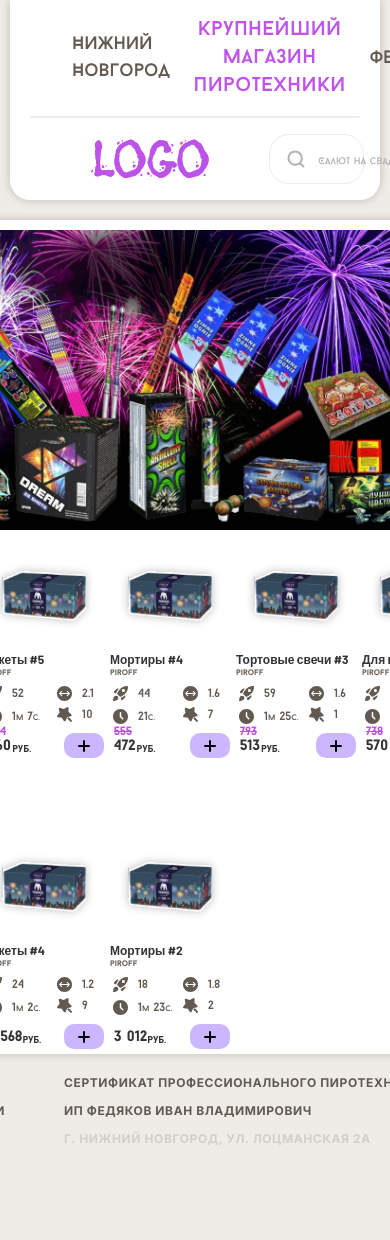
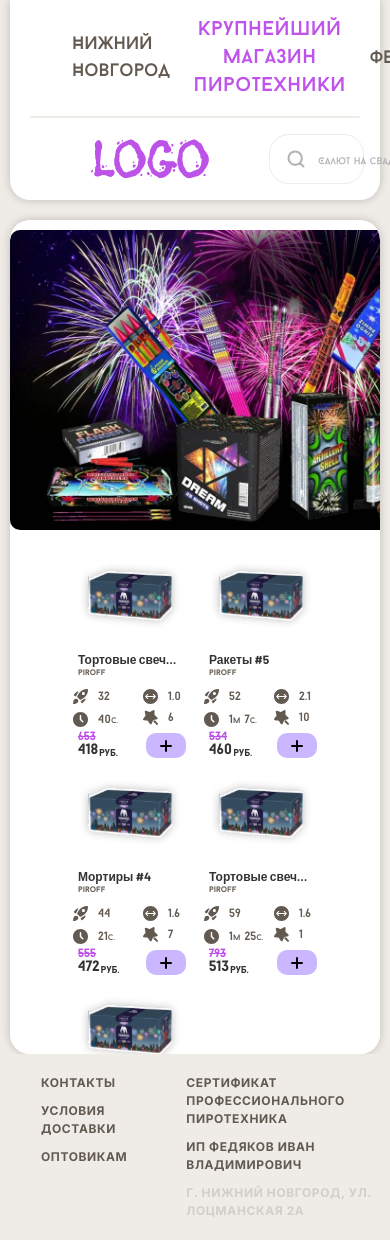
Before and after one commit to VladosGoneGG/FIREWORK, a React (Vite) app: page / in a window 390 px wide. Before the commit the page ends 1174 px from the top, so only its background shows below. Built offline with nearby package versions, Linux system fonts and the light colour scheme.

Commit message:
ver 0.9.3

```diff
--- a/src/App.jsx
+++ b/src/App.jsx
@@ -14,11 +14,13 @@ import SubcategoryOverlay from './components/SubcategoryOverlay/SubcategoryOverl
 
 import useOverlayFilters from './hooks/useOverlayFilters'
 
+// Константы макета
 const HEADER_H = 140
-const CENTER_W = 720
-const DETAILS_W = 1010
-const DETAILS_H = 834
-const COLUMN_H = 834
+const COLUMN_H = 834 // фикс-высота видимой области центра/колонок
+const CENTER_MAX_HOME = 665 // центр на Home/листе
+const DETAILS_CENTER_W_XL = 1010 // центр на деталях (xl)
+const CART_W_MD = 260
+const CART_W_XL = 320
 
 function App() {
 	const [detailsMode, setDetailsMode] = useState(false)
@@ -50,18 +52,56 @@ function App() {
 		!searchOpen &&
 		!String(searchQuery).trim()
 
+	// ── шаблоны сетки
+	const gridNormal =
+		'md:[grid-template-columns:220px_minmax(240px,665px)_260px] ' + // md–lg
+		'xl:[grid-template-columns:240px_665px_320px]' // xl
+
+	// В деталях — левой колонки нет: остаётся 2 колонки (центр + корзина)
+	const gridDetails =
+		'md:[grid-template-columns:minmax(480px,1010px)_' +
+		CART_W_MD +
+		'px] ' + // md–lg
+		`xl:[grid-template-columns:${DETAILS_CENTER_W_XL}px_${CART_W_XL}px]` // xl
+
+	// ширина контейнера: считаем с gap-x-5 (20px)
+	const maxWidthNormal = 'xl:max-w-[1265px]' // 240 + 665 + 320 + 2*20 = 1265
+	const maxWidthDetails = 'xl:max-w-[1350px]' // 1010 + 320 + 20 = 1350
+
 	return (
-		<div className='flex flex-col items-center min-h-screen scroll-hidden overflow-y-auto '>
+		<div className='flex flex-col min-h-screen overflow-x-hidden'>
 			<Header rightSlot={<SearchBar />} />
 
-			<div className='flex mt-[20px] w-full justify-center '>
-				<main className='flex w-[1240px] justify-center gap-5'>
-					{/* ЛЕВАЯ КОЛОНКА */}
+			<div className='mt-[20px] w-full'>
+				<main
+					className={[
+						'mx-auto w-full',
+						// На xl убираем боковые паддинги, чтобы совпадать с контейнером хедера
+						'px-2.5 md:px-3 lg:px-4 xl:px-0',
+
+						// <md — одна колонка, md+ — grid
+						'flex flex-col gap-4',
+						'md:grid md:items-start',
+
+						// Горизонтальный зазор между колонками ровно 20px
+						'md:gap-x-5 md:gap-y-4',
+						'xl:gap-x-5 xl:gap-y-4',
+
+						// Переключение раскладки и общей ширины по режиму
+						detailsMode ? gridDetails : gridNormal,
+						detailsMode ? maxWidthDetails : maxWidthNormal,
+					].join(' ')}
+				>
+					{/* ── ЛЕВАЯ КОЛОНКА: скрываем ТОЛЬКО в режиме деталей */}
+					{!detailsMode && (
 						<div
-						className={`sticky ${detailsMode ? 'hidden' : 'block '}`}
+							className='hidden md:block sticky z-[1]'
 							style={{ top: HEADER_H }}
 						>
-						<div className='relative w-[240px]' style={{ height: COLUMN_H }}>
+							{/* sticky на ширину трека */}
+							<div className='relative w-full' style={{ height: COLUMN_H }}>
+								{/* Контент вписывается в трек: md 220px, xl 240px */}
+								<div className='md:w-[220px] xl:w-[240px]'>
 									{!filtersOpen && (
 										<>
 											<CategoryFilter
@@ -71,7 +111,6 @@ function App() {
 										</>
 									)}
 
-							{/* Панель ВСЕГДА смонтирована — закрытие уезжает вверх плавно */}
 									<SubcategoryOverlay
 										isOpen={filtersOpen}
 										onClose={() => setFiltersOpen(false)}
@@ -90,17 +129,20 @@ function App() {
 									/>
 								</div>
 							</div>
+						</div>
+					)}
 
-					{/* ЦЕНТР */}
+					{/* ── ЦЕНТР: фикс-высота 834, внутренняя прокрутка (скрытый скроллбар) */}
+					<div className='flex flex-col bg-transparent w-full'>
 						<div
-						className='scroll-hidden bg-transparent flex flex-col'
-						style={{ width: DETAILS_W }}
+							className='
+                relative md:z-0 xl:z-10
+                shadow-[0_0_10px_0_rgba(0,0,0,0.2)]
+                rounded-[20px] bg-white flex flex-col w-full
+              '
+							style={{ height: COLUMN_H }}
 						>
-						<div
-							className='relative z-10 shadow-[0_0_10px_0_rgba(0,0,0,0.2)] rounded-[20px] flex flex_col bg-white'
-							style={{ height: detailsMode ? DETAILS_H : COLUMN_H }}
-						>
-							<div className='flex-1 min-h-0 overflow-y-auto scroll-hidden rounded-[20px] '>
+							<div className='flex-1 min-h-0 overflow-y-auto scroll-hidden rounded-[20px]'>
 								<ProductsPage
 									externalSelectedProduct={selectedFromSearch}
 									onToggleFilters={() => {
@@ -117,22 +159,29 @@ function App() {
 									onFiltersCountChange={setOverlayCount}
 									filtersOpen={filtersOpen}
 									narrow={!detailsMode}
-									narrowWidth={CENTER_W}
+									narrowWidth={CENTER_MAX_HOME}
 									showSlider={showSliderOnHome}
 								/>
 							</div>
 						</div>
 
+						{/* Футер рендерим только вне деталей — как раньше */}
 						{!detailsMode && (
-							<div className='mb-[20px] relative z-0 '>
+							<div className='mb-[20px] relative z-0'>
 								<FooterSection />
 							</div>
 						)}
 					</div>
 
-					{/* ПРАВАЯ КОЛОНКА */}
-					<aside className='w-80 sticky' style={{ top: HEADER_H }}>
-						<div style={{ height: COLUMN_H }}>
+					{/* ── ПРАВАЯ КОЛОНКА (КОРЗИНА): ВСЕГДА видима на md+, в деталях тоже */}
+					<aside
+						className='hidden md:block sticky z-[2]'
+						style={{ top: HEADER_H }}
+					>
+						<div
+							className='w-full md:w-[260px] xl:w-[320px]'
+							style={{ height: COLUMN_H }}
+						>
 							<ProductCart />
 						</div>
 					</aside>
--- a/src/components/CategoryFilter/CategoryFilter.jsx
+++ b/src/components/CategoryFilter/CategoryFilter.jsx
@@ -13,7 +13,6 @@ import CategoryFilterSkeleton from './CategoryFilterSkeleton'
 const norm = name => (name === 'Все' ? 'all' : String(name || '').toLowerCase())
 
 const CategoryFilter = ({ onAnyCategoryClick }) => {
-	// ← добавили проп
 	const dispatch = useDispatch()
 	const { list, selectedCategory, status } = useSelector(s => s.categories)
 	const [expandedId, setExpandedId] = useState(null)
@@ -30,7 +29,7 @@ const CategoryFilter = ({ onAnyCategoryClick }) => {
 
 	const handleCategoryClick = useCallback(
 		cat => {
-			onAnyCategoryClick?.() // ← помечаем, что это уже не лендинг
+			onAnyCategoryClick?.()
 			const key = norm(cat.name)
 			dispatch(setCategory(key))
 			dispatch(clearSearchQuery())
@@ -45,23 +44,27 @@ const CategoryFilter = ({ onAnyCategoryClick }) => {
 
 	const handleSubClick = useCallback(
 		name => {
-			onAnyCategoryClick?.() // ← тоже помечаем
+			onAnyCategoryClick?.()
 			dispatch(setCategory(norm(name)))
 			dispatch(clearSearchQuery())
 		},
 		[dispatch, onAnyCategoryClick]
 	)
 
-	if (status === 'loading') return <CategoryFilterSkeleton />
+	if (status === 'loading') {
+		// ширина из трека → w-full, не 240
+		return <CategoryFilterSkeleton className='w-full' />
+	}
 
 	if (!list?.length) {
 		return (
-			<aside className='w-[240px] bg-white rounded-[20px] p-2.5 shadow-[0_0_10px_0_rgba(0,0,0,0.2)]' />
+			<aside className='w-full bg-white rounded-[20px] p-2.5 shadow-[0_0_10px_0_rgba(0,0,0,0.2)]' />
 		)
 	}
 
 	return (
-		<aside className='w-[240px] max-h-[401px] bg-white rounded-[20px] p-2.5 shadow-[0_0_10px_0_rgba(0,0,0,0.2)] font-baron lowercase font-bold '>
+		// ширина берётся от трека: md=220px, xl=240px → тут только w-full
+		<aside className='w-full max-h-[401px] bg-white rounded-[20px] p-2.5 shadow-[0_0_10px_0_rgba(0,0,0,0.2)] font-baron lowercase font-bold'>
 			<ul className='space-y-1'>
 				{list.map(cat => {
 					const key = norm(cat.name)
--- a/src/components/CategoryFilter/CategoryFilterSkeleton.jsx
+++ b/src/components/CategoryFilter/CategoryFilterSkeleton.jsx
@@ -1,21 +1,27 @@
+// src/components/CategoryFilter/CategoryFilterSkeleton.jsx
 import { SkeletonBlock, SkeletonCircle } from '../Skeleton/Skeleton'
 
 const Row = () => (
-	<div className='flex items-center gap-4 my-[5px] w-[220px] h-[30px]'>
+	<div className='flex items-center gap-4 my-[5px] w-full h-[30px]'>
 		<SkeletonCircle size={30} />
-		<SkeletonBlock className='h-[12px] w-[150px] rounded-[4px]' />
+		<SkeletonBlock className='h-[12px] w-[150px] max-w-full rounded-[4px]' />
 	</div>
 )
 
 const SubRow = () => (
 	<div className='pl-9 my-[5px]'>
-		<SkeletonBlock className='h-[12px] w-[140px] rounded-[4px]' />
+		<SkeletonBlock className='h-[12px] w-[140px] max-w-full rounded-[4px]' />
 	</div>
 )
 
-const CategoryFilterSkeleton = () => {
+const CategoryFilterSkeleton = ({ className = '' }) => {
 	return (
-		<aside className='w-[240px] bg-white rounded-[20px] p-2.5 shadow-[0_0_10px_0_rgba(0,0,0,0.2)]'>
+		<aside
+			className={[
+				'w-full bg-white rounded-[20px] p-2.5 shadow-[0_0_10px_0_rgba(0,0,0,0.2)]',
+				className,
+			].join(' ')}
+		>
 			{/* верхние 4 категории */}
 			<div className='mt-1'>
 				<Row />
--- a/src/components/ProductCardMini/ProductCardMini.jsx
+++ b/src/components/ProductCardMini/ProductCardMini.jsx
@@ -27,9 +27,10 @@ function ProductCardMini({ product, onSelect }) {
 	const img = images[0]
 	const outOfStock = Number(stock) === 0
 
-	const handleSelect = useCallback(() => {
-		onSelect?.(product)
-	}, [onSelect, product])
+	const handleSelect = useCallback(
+		() => onSelect?.(product),
+		[onSelect, product]
+	)
 
 	const onKey = useCallback(
 		e => {
@@ -41,13 +42,11 @@ function ProductCardMini({ product, onSelect }) {
 		[onSelect, product]
 	)
 
-	// --- НОРМАЛИЗАЦИЯ ЦЕН ---
+	// нормализация цен
 	const p = Number(price)
 	const dp = Number(discountPrice)
 	const hasValidDiscount =
 		Number.isFinite(p) && p > 0 && Number.isFinite(dp) && dp > 0 && dp < p
-
-	// Итоговая цена для корзины
 	const unitPrice = hasValidDiscount ? dp : Number.isFinite(p) ? p : 0
 
 	const add = useCallback(
@@ -67,9 +66,9 @@ function ProductCardMini({ product, onSelect }) {
 			onClick={handleSelect}
 			onKeyDown={onKey}
 			title={name}
-			className='w-[120px] h-[206px] bg-white'
+			className='w-full h-full bg-white'
 		>
-			{/* фиксируем колонковую раскладку на всю высоту */}
+			{/* строгое колонковое расположение; фиксируем высоты зон */}
 			<div className='h-full w-full flex flex-col font-baron'>
 				{/* Фото 100×100 */}
 				<ProductThumb
@@ -79,12 +78,13 @@ function ProductCardMini({ product, onSelect }) {
 					badgeText='Нет в наличии'
 				/>
 
-				{/* Название + производитель */}
-				<ProductMeta name={name} manufacturer={manufacturer} />
+				{/* Имя/производитель — фиксированная высота, чтобы карточки не «прыгали» */}
+				<div className='px-2 h-[34px] overflow-hidden'>
+					<ProductMeta name={name} manufacturer={manufacturer} />
+				</div>
 
-				{/* Параметры */}
+				{/* Параметры — как у тебя: две узкие колонки, фикс высота */}
 				<div className='flex text-[12px] justify-between text-[#625A51] leading-none'>
-					{/* БАГ: тут не хватало пробела после h-[25px] */}
 					<div className='w-[65px] h-[25px] flex flex-col gap-0.5 whitespace-nowrap'>
 						<PriceBlock.Param icon='shots'>{shots ?? '—'}</PriceBlock.Param>
 						<PriceBlock.Param icon='time' title={fmtSecFull(durationSec)}>
@@ -99,8 +99,8 @@ function ProductCardMini({ product, onSelect }) {
 					</div>
 				</div>
 
-				{/* Цена + кнопка — прижимаем вниз, чтобы низ у всех карточек совпадал */}
-				<div className='flex items-end justify-between mt-auto'>
+				{/* Цена + кнопка — прижимаем вниз; фикс высота ряда, чтобы низ совпадал */}
+				<div className='flex items-end justify-between mt-auto h-[28px] px-1'>
 					<PriceBlock
 						price={price}
 						discountPrice={hasValidDiscount ? discountPrice : null}
--- a/src/components/ProductCardMini/parts/AddToCartButton.jsx
+++ b/src/components/ProductCardMini/parts/AddToCartButton.jsx
@@ -9,10 +9,10 @@ function AddToCartButton({ disabled, onClick }) {
 			disabled={disabled}
 			aria-disabled={disabled}
 			className={[
-				// фикс выравнивания и центрирования
 				'inline-flex items-center justify-center align-middle',
-				// твои размеры и остальное
 				'w-[40px] h-[25px] rounded-[10px] text-[20px] leading-none transition cursor-pointer group',
+				// не даём расти/сжимать сетку
+				'flex-shrink-0',
 				disabled
 					? 'bg-[#e5e2de] text-[#9c9c9c] cursor-not-allowed'
 					: 'bg-[#cbb7ff] hover:bg-purple-500 active:bg-stone-200 active:scale-95',
@@ -22,7 +22,6 @@ function AddToCartButton({ disabled, onClick }) {
 		>
 			<PlusSvg
 				className={[
-					// svg как блок — убираем «хвосты» шрифта
 					'block w-3 h-3 transition-colors',
 					disabled
 						? 'text-[#9c9c9c]'
--- a/src/components/ProductCardMini/parts/PriceBlock.jsx
+++ b/src/components/ProductCardMini/parts/PriceBlock.jsx
@@ -1,6 +1,4 @@
 // src/components/ProductCardMini/parts/PriceBlock.jsx
-
-// ВАЖНО: пути из /parts → к /assets/SVG
 import caliberImg from '../../../assets/SVG/radius.svg'
 import shotsImg from '../../../assets/SVG/rocket.svg'
 import effectsImg from '../../../assets/SVG/star.svg'
@@ -18,40 +16,37 @@ export function Param({ icon, title, children }) {
 	return (
 		<div className='flex items-center gap-[7px]' title={title}>
 			{src && <img src={src} alt='' className='w-[21px] h-[21px]' />}
-			<span>{children}</span>
+			<span className='truncate'>{children}</span>
 		</div>
 	)
 }
 
 function PriceBlock({ price, discountPrice, fmtPrice }) {
-	// Нормализуем входы в числа
 	const p = Number(price)
 	const dp = Number(discountPrice)
-
-	// Валидная скидка: оба числа > 0 и dp < p
 	const hasDiscount =
 		Number.isFinite(p) && p > 0 && Number.isFinite(dp) && dp > 0 && dp < p
 
 	return (
-		<div className='ml-1 pt-2'>
+		<div className='ml-1 pt-2 leading-none'>
 			{hasDiscount ? (
 				<>
-					{/* старая цена (зачёркнутая) */}
-					<div className='relative bottom-2.5 h-[2.5px] text-[12px] font-baron lowercase line-through text-[#BD52E9] font-bold'>
+					{/* старая цена — обычная строка с line-through, без искусственных h/relative */}
+					<div className='text-[12px] font-baron lowercase line-through text-[#BD52E9] font-bold'>
 						{fmtPrice(p)}
 					</div>
 					{/* новая цена */}
-					<div className='text-[15px] font-bold'>
+					<div className='text-[15px] font-bold whitespace-nowrap'>
 						{fmtPrice(dp)}
-						<span className='text-[10px] font-baron lowercase relative top-0.5 left-[1px]'>
+						<span className='text-[10px] font-baron lowercase relative top-0.5 left-[1px] whitespace-nowrap'>
 							руб.
 						</span>
 					</div>
 				</>
 			) : (
-				<div className='text-[15px] font-bold'>
+				<div className='text-[15px] font-bold whitespace-nowrap'>
 					{fmtPrice(Number.isFinite(p) && p > 0 ? p : 0)}
-					<span className='text-[10px] font-baron lowercase relative top-0.5'>
+					<span className='text-[10px] font-baron lowercase relative top-0.5 whitespace-nowrap'>
 						руб.
 					</span>
 				</div>
@@ -60,7 +55,5 @@ function PriceBlock({ price, discountPrice, fmtPrice }) {
 	)
 }
 
-// КЛЮЧЕВОЕ: прикрепляем подкомпонент
 PriceBlock.Param = Param
-
 export default PriceBlock
--- a/src/components/ProductCardMini/parts/ProductCardMiniSkeleton.jsx
+++ b/src/components/ProductCardMini/parts/ProductCardMiniSkeleton.jsx
@@ -1,25 +1,26 @@
+// src/components/ProductCardMini/parts/ProductCardMiniSkeleton.jsx
 const Shimmer = ({ className = '' }) => (
 	<div className={`bg-zinc-200/80 animate-pulse rounded ${className}`} />
 )
 
 export default function ProductCardMiniSkeleton() {
 	return (
-		<div className='w-[120px] h-[206px] bg-white'>
+		<div className='w-full h-full bg-white'>
 			<div className='h-full w-full flex flex-col'>
 				{/* фото */}
-				<div className='mx-auto w-[120px] h-[100px] rounded-[12px] overflow-hidden relative'>
+				<div className='mx-auto w-[100px] h-[100px] rounded-[10px] overflow-hidden relative'>
 					<Shimmer className='w-full h-full' />
 					<div className='absolute left-1 top-1 w-16 h-[12px] rounded-[6px] bg-black/10' />
 				</div>
 
 				{/* имя / производитель */}
-				<div className='text-center mt-1 px-2 space-y-1'>
+				<div className='text-center mt-1 px-2 space-y-1 h-[34px]'>
 					<Shimmer className='h-[12px] w-[90%] mx-auto' />
 					<Shimmer className='h-[8px] w-1/2 mx-auto' />
 				</div>
 
 				{/* параметры */}
-				<div className='mt-2 flex justify-evenly'>
+				<div className='mt-1 flex justify-evenly h-[25px]'>
 					<div className='flex flex-col gap-2'>
 						<div className='flex items-center gap-1'>
 							<Shimmer className='w-[12px] h-[12px] rounded' />
@@ -43,7 +44,7 @@ export default function ProductCardMiniSkeleton() {
 				</div>
 
 				{/* цена + кнопка */}
-				<div className='mt-auto flex items-end justify-between px-3 pb-1'>
+				<div className='mt-auto flex items-end justify-between px-3 pb-1 h-[28px]'>
 					<div className='space-y-1'>
 						<Shimmer className='h-[8px] w-10' />
 						<Shimmer className='h-[12px] w-16' />
--- a/src/components/ProductCardMini/parts/ProductMeta.jsx
+++ b/src/components/ProductCardMini/parts/ProductMeta.jsx
@@ -1,12 +1,11 @@
 // src/components/ProductCardMini/parts/ProductMeta.jsx
-
 export default function ProductMeta({ name, manufacturer }) {
 	return (
-		<div className='text-left mb-1'>
-			<h4 className='font-barlow font-semibold leading-tight break-words line-clamp-1 text-[12px]'>
+		<div className='text-left'>
+			<h4 className='font-barlow font-semibold leading-tight text-[12px] line-clamp-1'>
 				{name}
 			</h4>
-			<div className='text-[8px] text-[#625a51] font-bold lowercase'>
+			<div className='text-[8px] text-[#625a51] font-bold lowercase truncate'>
 				{manufacturer || '—'}
 			</div>
 		</div>
--- a/src/components/ProductCardMini/parts/ProductThumb.jsx
+++ b/src/components/ProductCardMini/parts/ProductThumb.jsx
@@ -1,5 +1,4 @@
 // src/components/ProductCardMini/parts/ProductThumb.jsx
-
 export default function ProductThumb({
 	src,
 	alt,
@@ -13,7 +12,7 @@ export default function ProductThumb({
 					src={src}
 					alt={alt}
 					loading='lazy'
-					className='w-full h-full object-contain cursor-pointer'
+					className='w-full h-full object-contain block'
 				/>
 			) : (
 				<div className='grid place-items-center w-full h-full text-xs opacity-60'>
--- a/src/components/ProductSection/ProductSection.jsx
+++ b/src/components/ProductSection/ProductSection.jsx
@@ -11,7 +11,7 @@ import ProductCardMiniSkeleton from '../ProductCardMini/parts/ProductCardMiniSke
  * - onSelectProduct: (product) => void
  * - onOpenSubcategory: ({ title, products }) => void
  * - loading: boolean
- * - showHeader?: boolean  // можно скрыть хедер, если он уже есть выше по дереву
+ * - showHeader?: boolean
  */
 const ProductSection = ({
 	title,
@@ -56,14 +56,16 @@ const ProductSection = ({
 	return (
 		<section className='space-y-3'>
 			{showHeader && (
-				<div className='flex items-center justify-between'>
-					<h3 className='text-[18px] lowercase font-baron pl-5'>{title}</h3>
+				<div className='flex flex-col sm:flex-row sm:items-center sm:justify-between gap-1 sm:gap-0'>
+					<h3 className='text-[16px] sm:text-[18px] lowercase font-baron pl-5'>
+						{title}
+					</h3>
 
 					{hasMore && (
 						<button
 							type='button'
 							onClick={handleOpenMore}
-							className='text-[10px] text-[#625a51] lowercase font-baron hover:text-[#bd52e9] active:text-[#997DF5] cursor-pointer pr-[23px]'
+							className='text-[10px] text-[#625a51] lowercase font-baron hover:text-[#bd52e9] active:text-[#997DF5] cursor-pointer self-start pr-2.5'
 						>
 							посмотреть ещё
 						</button>
@@ -71,8 +73,19 @@ const ProductSection = ({
 				</div>
 			)}
 
-			{/* минимум 5 колонок на десктопах */}
-			<div className='grid grid-cols-5 gap-[11px] p-2.5 overflow-visible pb-3'>
+			{/* сетка: фикс-ячейка 120×206; на lg — строго 5 колонок */}
+			<div
+				className='
+          grid
+          [grid-template-columns:repeat(auto-fill,120px)]
+          auto-rows-[206px]
+          justify-center
+          gap-[11px]
+          p-2.5 pb-3 overflow-visible
+
+
+        '
+			>
 				{loading ? (
 					Array.from({ length: 10 }).map((_, i) => (
 						<ProductCardMiniSkeleton key={i} />
--- a/src/components/ProductsPage/ProductPage.jsx
+++ b/src/components/ProductsPage/ProductPage.jsx
@@ -142,14 +142,14 @@ const ProductsPage = ({
 				)
 			}
 
-			// страховка по скидкам: промо — только скидочные, остальные — без скидочных
+			// страховка по скидкам
 			if (isPromo) {
 				products = products.filter(p => discountedSet.has(p.id))
 			} else {
 				products = products.filter(p => !discountedSet.has(p.id))
 			}
 
-			// ⬇️ ВАЖНО: синхронизируем Redux, чтобы клик "все" потом реально сменил selected
+			// синхронизируем Redux
 			if (title) {
 				dispatch(setCategory(isPromo ? PROMO_KEY : t))
 			}
@@ -163,7 +163,7 @@ const ProductsPage = ({
 		[allItems, discountedSet, dispatch]
 	)
 
-	// Промо-секция и "посмотреть ещё" (ТОЛЬКО для HOME/FilterBar)
+	// Промо-секция и "посмотреть ещё" (только для HOME)
 	const promoSec = useMemo(
 		() => sectionsSorted.find(s => norm(s.title) === PROMO_KEY),
 		[sectionsSorted]
@@ -209,6 +209,7 @@ const ProductsPage = ({
 		exit: { opacity: 0, transition: { duration: 0.12, ease: 'easeIn' } },
 	}
 
+	// lock scroll when details opened
 	useEffect(() => {
 		if (!selectedProduct) return
 		const root = document.documentElement
@@ -225,19 +226,19 @@ const ProductsPage = ({
 
 	const FilterBar = (
 		<div className='relative'>
-			<div className='flex items-start pt-2.5 gap-2 '>
+			<div className='flex flex-col sm:flex-row sm:items-start pt-2.5 gap-2 sm:gap-3'>
 				{/* ЛЕВАЯ КОЛОНКА: "акции" + "посмотреть ещё" (только на HOME) */}
 				<div className='pl-1 flex-1'>
 					{promoSec ? (
 						<div className='flex flex-col gap-1'>
-							<h3 className='text-[18px] lowercase font-baron leading-none text-black'>
+							<h3 className='text-[16px] sm:text-[18px] lowercase font-baron leading-none text-black'>
 								{promoSec.title}
 							</h3>
 							{promoHasMore && (
 								<button
 									type='button'
 									onClick={openPromo}
-									className='absolute left-20 bottom-1.5  text-[10px] text-[#625a51] lowercase font-baron hover:text-[#bd52e9] active:text-[#997DF5] cursor-pointer self-start'
+									className='text-[10px] text-[#625a51] lowercase font-baron hover:text-[#bd52e9] active:text-[#997DF5] cursor-pointer self-start sm:absolute sm:left-20 sm:bottom-1.5'
 								>
 									посмотреть ещё
 								</button>
@@ -247,12 +248,12 @@ const ProductsPage = ({
 				</div>
 
 				{/* ПРАВАЯ КОЛОНКА: фильтр + сортировка */}
-				<div className='ml-auto flex items-center gap-2'>
+				<div className='sm:ml-auto flex items-center gap-2 sm:gap-2.5'>
 					<button
 						type='button'
 						onClick={onToggleFilters}
 						className={[
-							'w-[75px] h-[25px] px-[5px] py-1 rounded-[10px] font-baron text-[10px]',
+							'w-[64px] sm:w-[75px] h-[25px] px-[5px] py-1 rounded-[10px] font-baron text-[10px]',
 							filtersOpen
 								? 'bg-[#EFEBE7] text-[#BD52E9]'
 								: 'btn-firework-filter',
@@ -271,8 +272,9 @@ const ProductsPage = ({
 			<div
 				ref={anchorRef}
 				className={`relative bg-white rounded-[20px] overflow-hidden mx-auto
-          w-full max-w=[1200px] px-4 lg:px-3 md:px-2
-          ${selectedProduct ? 'h-[834px]' : 'min-h-[834px]'}`}
+          w-full max-w-[1200px]
+          ${selectedProduct ? '' : ''}
+          min-h-[600px] sm:min-h-[700px] lg:min-h-[834px]`}
 			>
 				{/* ==== ОСНОВНОЙ СЛОЙ ==== */}
 				<motion.div layout='position'>
@@ -312,7 +314,7 @@ const ProductsPage = ({
 										initial='initial'
 										animate='enter'
 										exit='exit'
-										className='space-y-6'
+										className='space-y-4 sm:space-y-6'
 									>
 										{sectionsSorted.map(sec => (
 											<motion.div
@@ -329,7 +331,7 @@ const ProductsPage = ({
 													onSelectProduct={openDetails}
 													onOpenSubcategory={openSubcategory}
 													loading={status === 'loading'}
-													showHeader={norm(sec.title) !== PROMO_KEY} // у "акции" хедер скрыт
+													showHeader={norm(sec.title) !== PROMO_KEY}
 												/>
 											</motion.div>
 										))}
--- a/src/components/PromoPanel/PromoPanel.jsx
+++ b/src/components/PromoPanel/PromoPanel.jsx
@@ -1,12 +1,15 @@
+// src/components/PromoPanel/PromoPanel.jsx
 import promoLeft from '../../assets/SVG/Banner-left.svg'
 
 const PromoPanel = () => {
 	return (
-		<div className='bg-white flex flex-col justify-between items-center mt-[20px] w-[240px] h-[413px] rounded-[20px] shadow-[0_0_10px_0_rgba(0,0,0,0.2)]'>
+		// панель вписывается в ширину трека: w-full
+		<div className='bg-white flex flex-col justify-between items-center mt-[20px] w-full h-[413px] rounded-[20px] shadow-[0_0_10px_0_rgba(0,0,0,0.2)]'>
 			<img
 				src={promoLeft}
 				alt='Промо'
-				className='w-[220px] mt-[10px] h-[331px]'
+				// картинка не шире 220, чтобы на md не вылезать
+				className='w-[220px] mt-[10px] h-[331px] max-w-full'
 			/>
 			<button
 				type='button'
```
Lines whose indentation alone changed are shown as unchanged.
